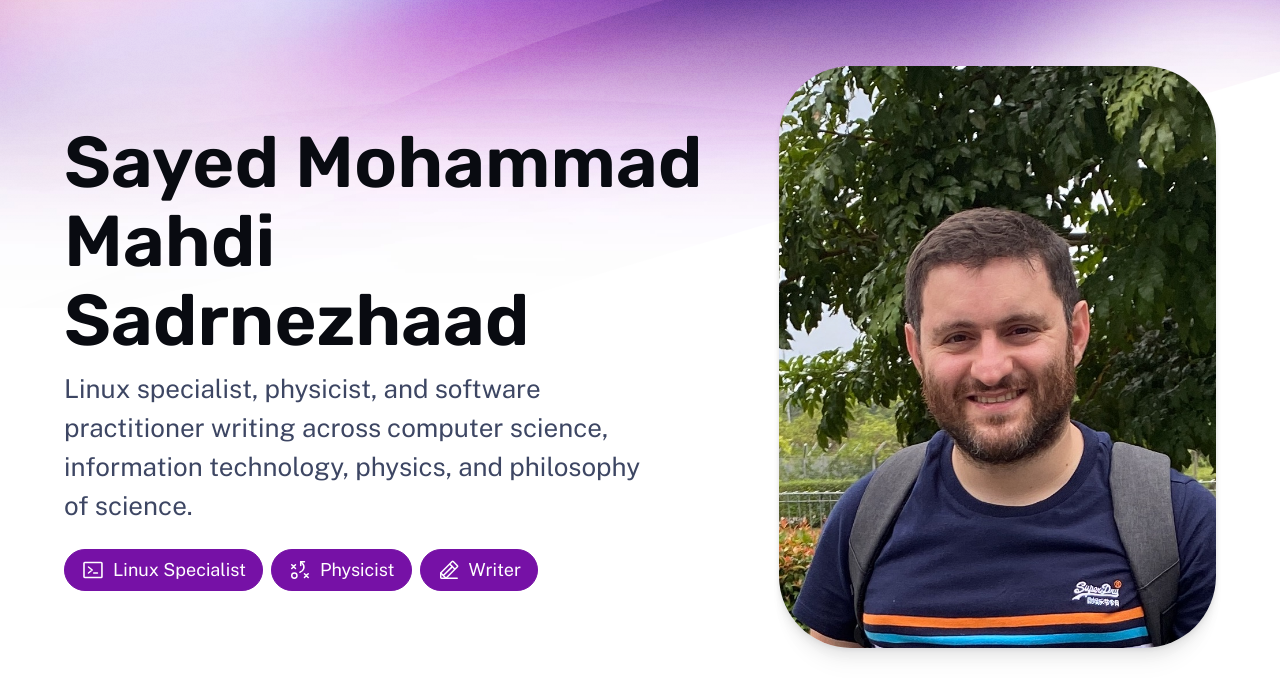
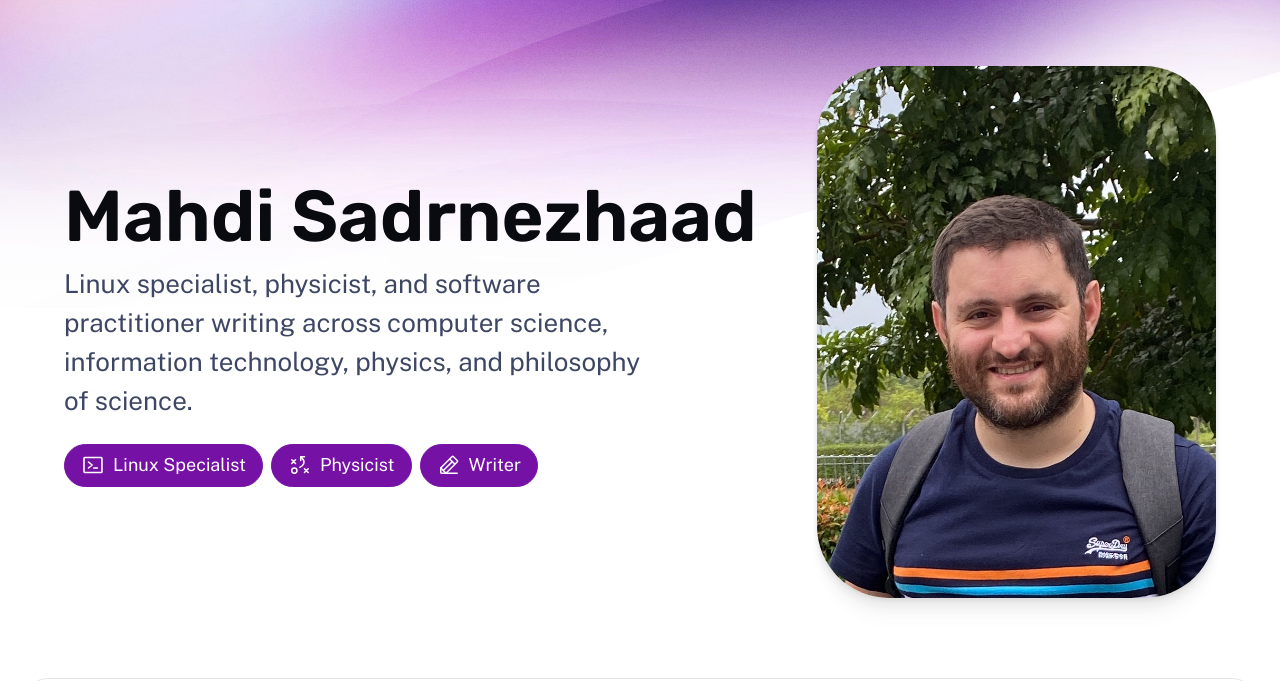
Before and after one commit to smmsadr/smmsadr.github.io, an Astro site: page / in a window 1280 px wide. Shown: the part 119-800 px from the top of the page. Built offline with nearby package versions, Linux system fonts and the light colour scheme; Astro itself is replaced by a stand-in of ours.

Commit message:
fix(hero): update name and alt text for consistency; adjust title styling

```diff
--- a/src/pages/index.astro
+++ b/src/pages/index.astro
@@ -27,7 +27,7 @@
 		<div class="wrapper stack gap-8 lg:gap-20">
 			<header class="hero">
 				<Hero
-					title="Sayed Mohammad Mahdi Sadrnezhaad"
+					title="Mahdi Sadrnezhaad"
 					tagline="Linux specialist, physicist, and software practitioner writing across computer science, information technology, physics, and philosophy of science."
 					align="start"
 				>
@@ -39,7 +39,7 @@
 				</Hero>
 
 				<img
-					alt="Sayed Mohammad Mahdi Sadrnezhaad"
+					alt="Mahdi Sadrnezhaad"
 					width="480"
 					height="620"
 					src="/assets/mahdi-2014.jpg"
@@ -104,6 +104,11 @@
 </BaseLayout>
 
 <style>
+	.hero :global(.title) {
+		max-width: none;
+		white-space: nowrap;
+	}
+
 	.hero {
 		display: flex;
 		flex-direction: column;
```
